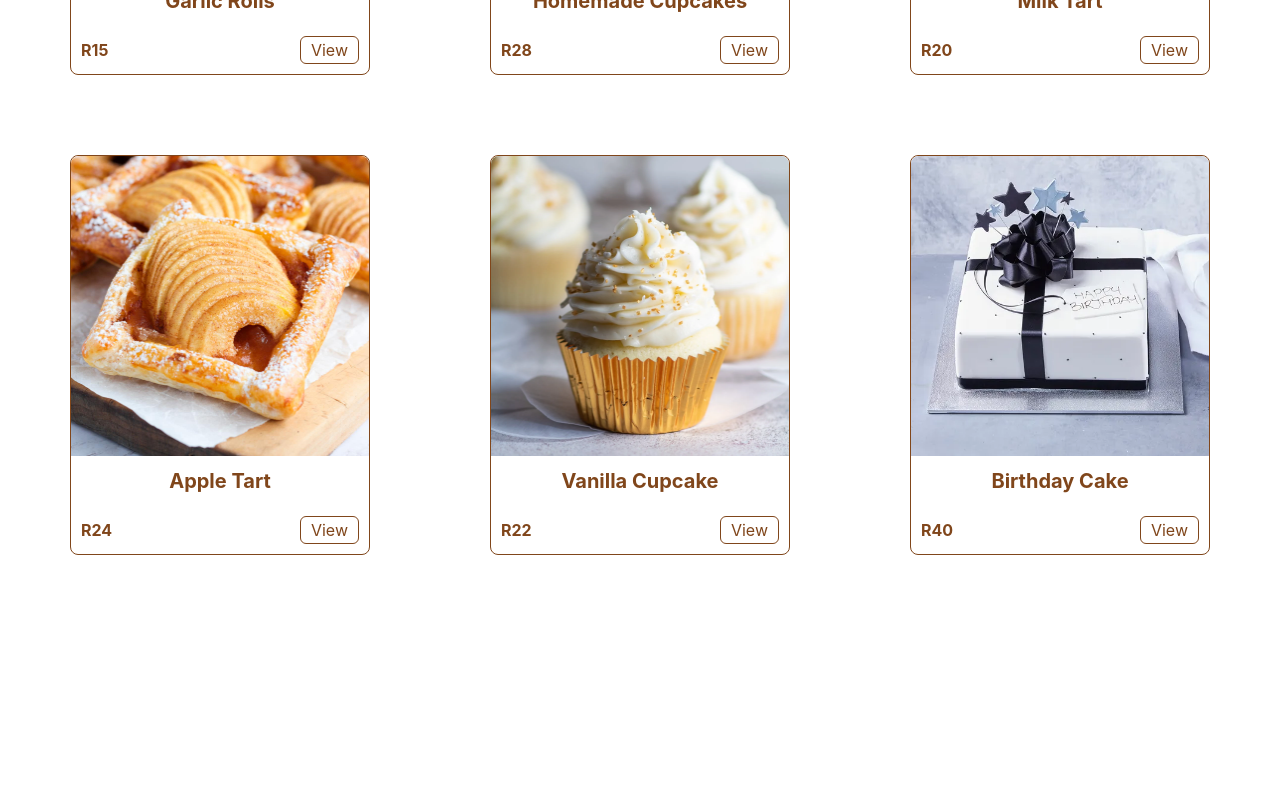
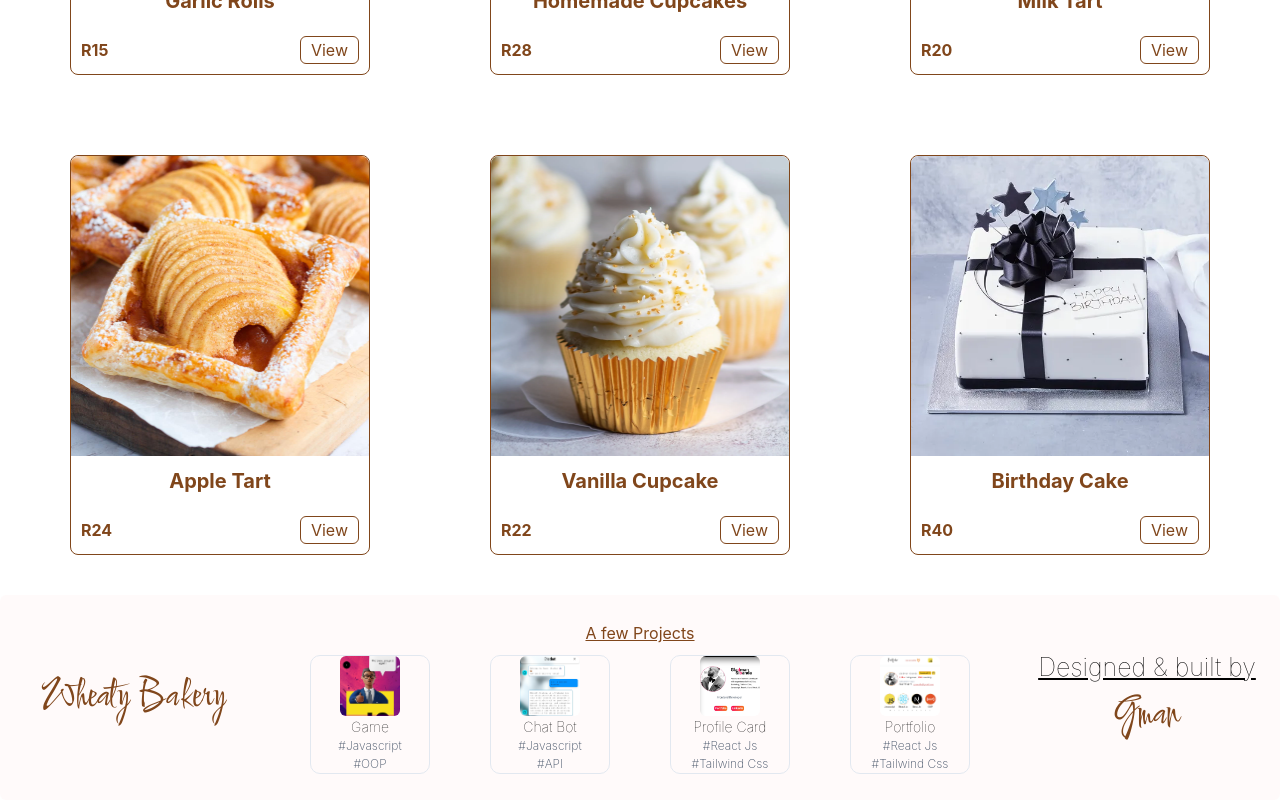
Before and after one commit to GmanSibs1906/bakery, a React (Create React App) app: page / in a window 1280 px wide. Shown: the part 2101-2901 px from the top of the page. Before the commit the page ends 2696 px from the top, so only its background shows below. Built offline with nearby package versions, Linux system fonts and the light colour scheme.

Commit message:
footer font size reduced

```diff
--- a/src/componants/footer/Footer.js
+++ b/src/componants/footer/Footer.js
@@ -4,10 +4,10 @@ import { game, portfolio, profileCard, bot } from "../../assets/images";
 
 function Footer() {
   return (
-    <footer className=" hidden  w-full man flex-col bg-opacity-10 backdrop-blur-sm p-4 rounded-md bg-red-200">
+    <footer className="  w-full man flex-col bg-opacity-10 backdrop-blur-sm p-4 rounded-md bg-red-200">
       <div className=" flex flex-col md:flex-row w-full ">
         <div className=" md:hidden lg:flex md:w-[30%] justify-center items-center w-full">
-          <div className=" text-[#80461B] text-[60px] font-custom text-center ">
+          <div className=" text-[#80461B] text-[40px] font-custom text-center ">
             Wheaty Bakery
           </div>
         </div>
@@ -51,10 +51,10 @@ function Footer() {
           </div>
         </div>
         <div className="md:hidden lg:flex w-full mt-[20px] md:mt-[0] flex-col md:w-[30%] justify-center items-center">
-          <div className=" text-[25px] underline font-medium text-center ">
+          <div className=" text-[25px] underline font-thin text-center ">
             Designed & built by
           </div>
-          <div className="text-[#80461B] text-[60px] font-custom text-center">Gman</div>
+          <div className="text-[#80461B] text-[40px] font-custom text-center">Gman</div>
         </div>
       </div>
     </footer>
--- a/src/componants/footer/ProjectCard.js
+++ b/src/componants/footer/ProjectCard.js
@@ -5,12 +5,13 @@ function ProjectCard({title , link, image, text1, text2}) {
     <a
       href={link}
       target="_blank"
-      className=" w-[150px] flex flex-col justify-center items-center border border-slate-200 rounded-[10px] mb-[10px] "
+      className=" w-[120px] flex flex-col justify-center items-center border border-slate-200 rounded-[10px] mb-[10px] "
     >
-      <div className="flex w-full justify-center text-[18px] font-bold">
+
+      <img src={image} alt="" className=" w-[60px] h-[60px] rounded-md " />
+      <div className="flex w-full justify-center text-[14px] font-thin">
         {title}
       </div>
-      <img src={image} alt="" className=" w-[100px] h-[100px] rounded-md " />
       <div className="flex w-full justify-center text-[12px] font-extralight text-slate-600 ">
         #{text1}
       </div>
```
